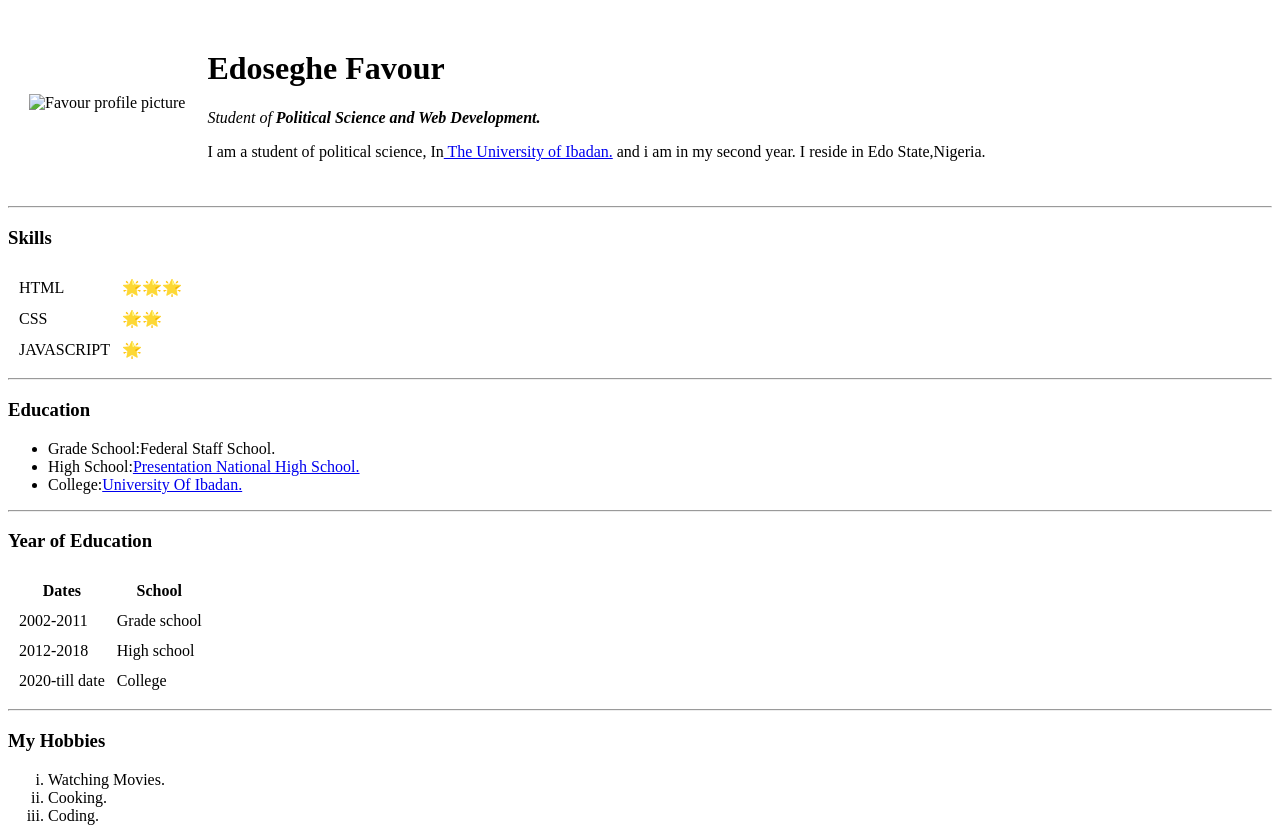
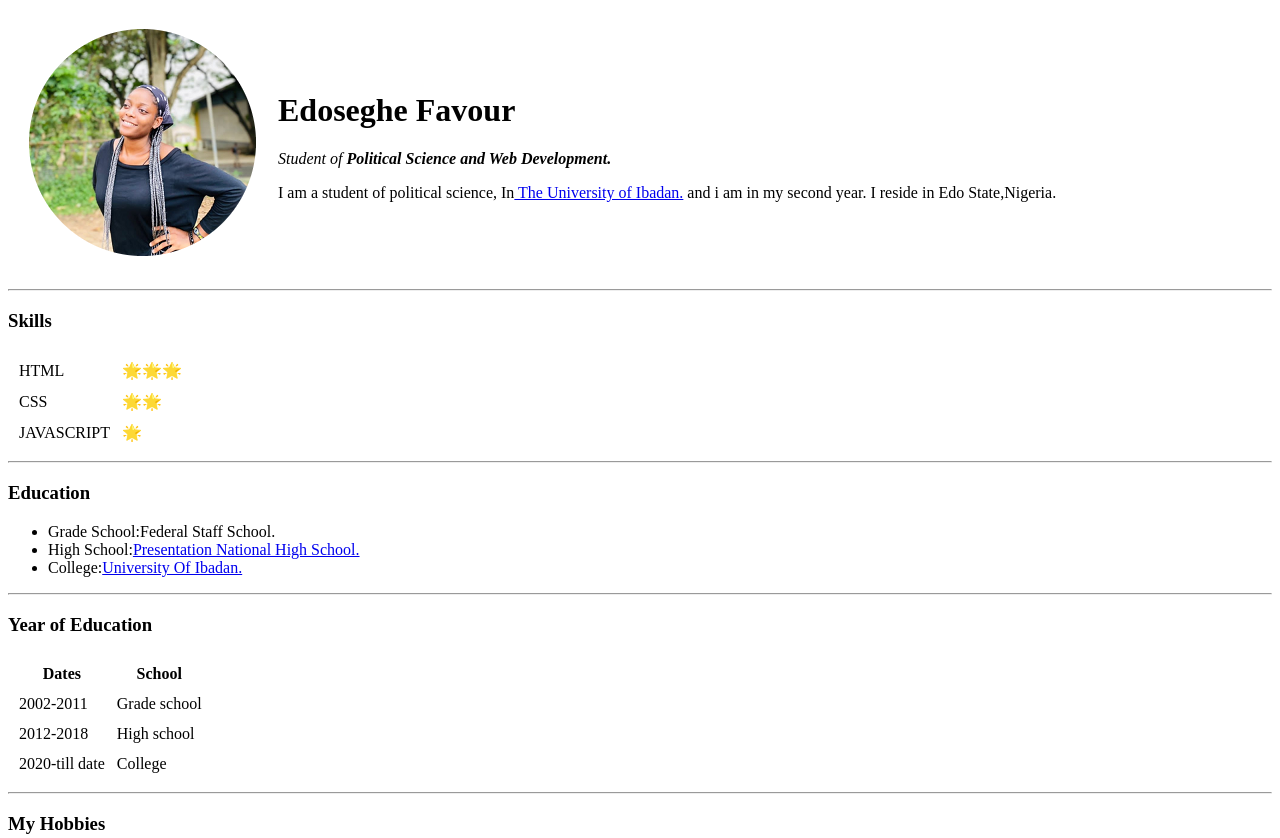
Before and after one commit to Osahe/cv, a plain HTML site: page index.html in a window 1280 px wide. Shown: the top 838 px of the page. Drawn offline with Linux system fonts and the light colour scheme.

Commit message:
update index.html

```diff
--- a/index.html
+++ b/index.html
@@ -8,7 +8,7 @@
         <table cellspacing="20">
             <tr>
                 <td>
-                    <img src="\Users\hp\Pictures\Osahe-modified.png" alt="Favour profile picture"></td>
+                    <img src="Osahe-modified.png" alt="Favour profile picture"></td>
                 <td>
                     <h1>Edoseghe Favour</h1>
                     <p><em>Student of <strong>Political Science and Web Development.</strong></em></p>
```
